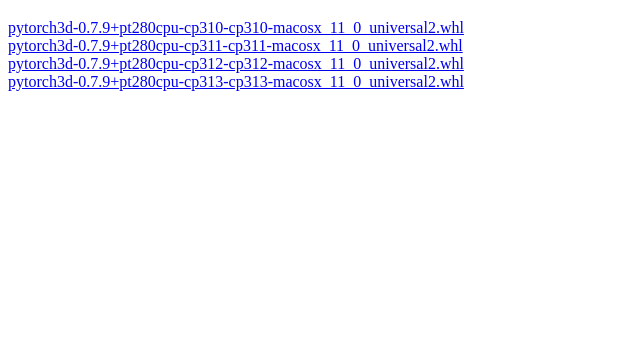
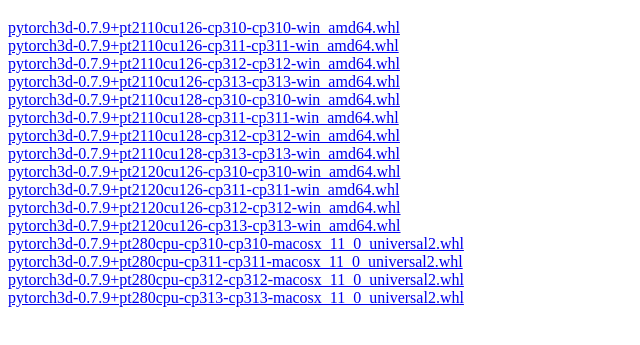
Before and after one commit to ImageMindAnalytics/pytorch3d-wheels, a plain HTML site: page simple/pytorch3d/index.html in a window 1280 px wide. Shown: the part 61-406 px from the top of the page, without its empty margins (0-640 px from the left). Drawn offline with Linux system fonts and the light colour scheme.

Commit message:
deploy: 0970b03ab2dbeb597624a2297270b1c8673da2e3

```diff
--- a/simple/pytorch3d/index.html
+++ b/simple/pytorch3d/index.html
@@ -1,4 +1,16 @@
 <!DOCTYPE html><html><head><meta charset='utf-8'><title>Links for pytorch3d</title></head><body><h1>Links for pytorch3d</h1>
+<a href="pytorch3d-0.7.9+pt2110cu126-cp310-cp310-win_amd64.whl#sha256=4ef184b9285ec78d3572f743df4b837265d0a7aa24cbd094f8d5b545215cdb28">pytorch3d-0.7.9+pt2110cu126-cp310-cp310-win_amd64.whl</a><br>
+<a href="pytorch3d-0.7.9+pt2110cu126-cp311-cp311-win_amd64.whl#sha256=be21c194126438d81e97ad89480ebeef52537d13a6049e7cdd8c69155e8aceb0">pytorch3d-0.7.9+pt2110cu126-cp311-cp311-win_amd64.whl</a><br>
+<a href="pytorch3d-0.7.9+pt2110cu126-cp312-cp312-win_amd64.whl#sha256=cdd90aca4181699c99e9e2ca5f8a70ef328d075affd7f4c32cf3957e345bda6c">pytorch3d-0.7.9+pt2110cu126-cp312-cp312-win_amd64.whl</a><br>
+<a href="pytorch3d-0.7.9+pt2110cu126-cp313-cp313-win_amd64.whl#sha256=01035f1043ea346461fd440c0d8dee35adcd7ce1fc86ab8e82098365d7e4e04d">pytorch3d-0.7.9+pt2110cu126-cp313-cp313-win_amd64.whl</a><br>
+<a href="pytorch3d-0.7.9+pt2110cu128-cp310-cp310-win_amd64.whl#sha256=a07427f58e7e2bea03240cf9e7f26cb3dd2bf89673d3ebe140062a9c2d354c6a">pytorch3d-0.7.9+pt2110cu128-cp310-cp310-win_amd64.whl</a><br>
+<a href="pytorch3d-0.7.9+pt2110cu128-cp311-cp311-win_amd64.whl#sha256=4d268d9622deca60736c4ad80c8c3a8c1a9e0e9274015d08b7f96bc4a747bc67">pytorch3d-0.7.9+pt2110cu128-cp311-cp311-win_amd64.whl</a><br>
+<a href="pytorch3d-0.7.9+pt2110cu128-cp312-cp312-win_amd64.whl#sha256=d743bb1a95b45c29d5fa8cfdb164e5ec8dc21159affc3a6276cb5a14db947942">pytorch3d-0.7.9+pt2110cu128-cp312-cp312-win_amd64.whl</a><br>
+<a href="pytorch3d-0.7.9+pt2110cu128-cp313-cp313-win_amd64.whl#sha256=19dfe9a769e7cd8a5495f961711921986a6d69daf2cab7c9a92322174edc2e0f">pytorch3d-0.7.9+pt2110cu128-cp313-cp313-win_amd64.whl</a><br>
+<a href="pytorch3d-0.7.9+pt2120cu126-cp310-cp310-win_amd64.whl#sha256=33d37e957dec6bc9956f91cf1eafab40458994a058a0742e7da05f3111b0c49a">pytorch3d-0.7.9+pt2120cu126-cp310-cp310-win_amd64.whl</a><br>
+<a href="pytorch3d-0.7.9+pt2120cu126-cp311-cp311-win_amd64.whl#sha256=091ca067f05ea7c0ab014b2aa774bafed64e7c85d89fc0a204493266a2aabbd6">pytorch3d-0.7.9+pt2120cu126-cp311-cp311-win_amd64.whl</a><br>
+<a href="pytorch3d-0.7.9+pt2120cu126-cp312-cp312-win_amd64.whl#sha256=27f48dba9bd96960925ab6d99a71b04968899802315d66277cba41087cca669b">pytorch3d-0.7.9+pt2120cu126-cp312-cp312-win_amd64.whl</a><br>
+<a href="pytorch3d-0.7.9+pt2120cu126-cp313-cp313-win_amd64.whl#sha256=91d12ca57334d8b89aad6196f0aeddfcb5b30eaf376c1313cae860fe6bc663b5">pytorch3d-0.7.9+pt2120cu126-cp313-cp313-win_amd64.whl</a><br>
 <a href="pytorch3d-0.7.9+pt280cpu-cp310-cp310-macosx_11_0_universal2.whl#sha256=63700552bf8b35618189e0c2763ba7641f8d15510f30f3f5e2408b5112938e85">pytorch3d-0.7.9+pt280cpu-cp310-cp310-macosx_11_0_universal2.whl</a><br>
 <a href="pytorch3d-0.7.9+pt280cpu-cp311-cp311-macosx_11_0_universal2.whl#sha256=1fefdad178a951fc727aac7936e35b6c11e7f78851270f430234fdbd980d60bf">pytorch3d-0.7.9+pt280cpu-cp311-cp311-macosx_11_0_universal2.whl</a><br>
 <a href="pytorch3d-0.7.9+pt280cpu-cp312-cp312-macosx_11_0_universal2.whl#sha256=c00350fe595d3c2d632456987cd17e04c37602dfddae30826923b668d6c4adbf">pytorch3d-0.7.9+pt280cpu-cp312-cp312-macosx_11_0_universal2.whl</a><br>
```
Also changed, not shown: 12 other files.
